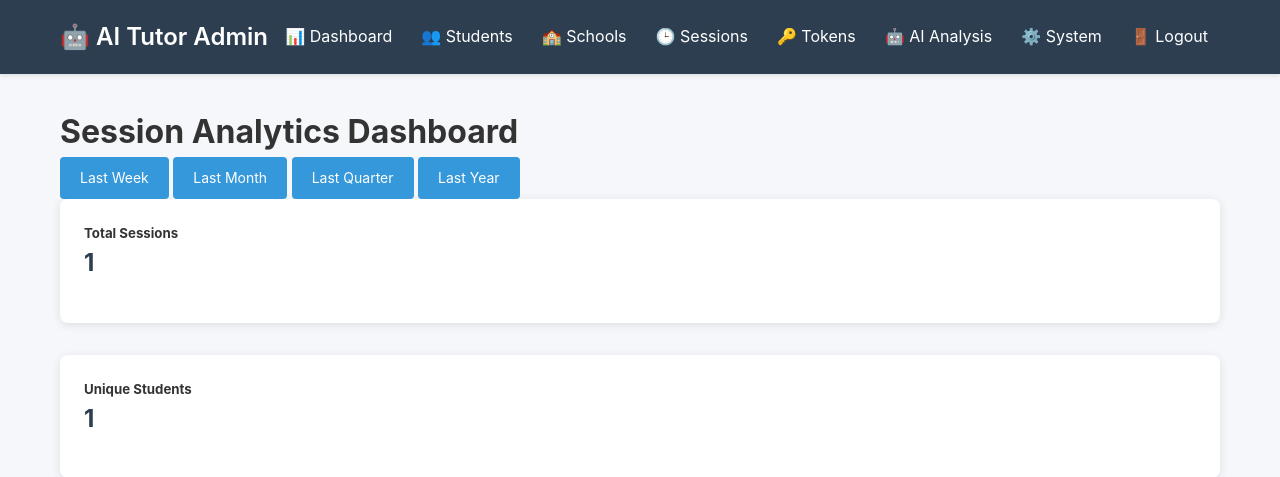
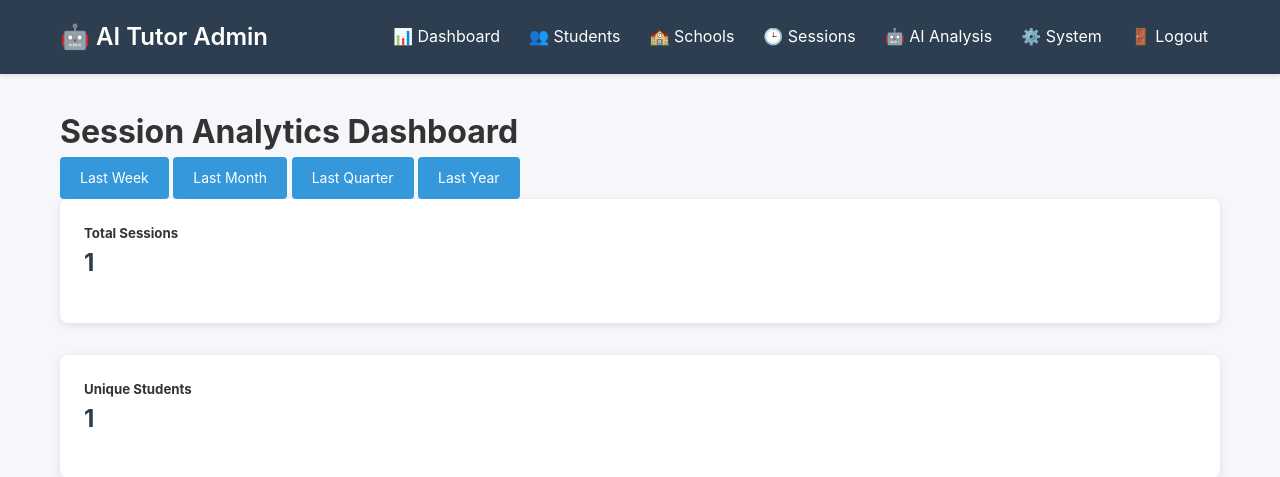
Before and after one commit to henrikthome-arch/ai-tutor, a Flask app: template ai-tutor/frontend/templates/admin/analytics.html in a window 1280 px wide. Shown: the top 477 px of the page. Run offline with Flask 3, Linux system fonts and the light colour scheme; the visitor is signed in with stand-in values (Sample User, id 1); the template is opened without the code that fills it: most values are stand-ins (such as "Sample title", 1, 10 or a date in 2020); parts of the project's set-up code (start-up, migrations or seed data) failed here and were passed over.

Commit message:
Fix: Comment out token management link in base template until routes are deployed to production

```diff
--- a/ai-tutor/frontend/templates/base.html
+++ b/ai-tutor/frontend/templates/base.html
@@ -275,10 +275,12 @@
                   class="{% if request.endpoint in ['admin_all_sessions', 'view_student_sessions', 'view_session_detail'] %}active{% endif %}">
                   🕒 Sessions
                </a>
-                <a href="{{ url_for('admin_tokens') }}"
-                   class="{% if request.endpoint in ['admin_tokens', 'generate_token', 'revoke_token'] %}active{% endif %}">
+                <!-- Token management link - uncomment after deploying routes to production
+                <a href="{{ url_for('main.admin_tokens') }}"
+                   class="{% if request.endpoint in ['main.admin_tokens', 'main.generate_token', 'main.revoke_token'] %}active{% endif %}">
                    🔑 Tokens
                 </a>
+                -->
                 <a href="{{ url_for('ai_analysis_dashboard') }}"
                    class="{% if request.endpoint in ['ai_analysis_dashboard', 'test_sample_analysis', 'analyze_student_session'] %}active{% endif %}">
                    🤖 AI Analysis
```
